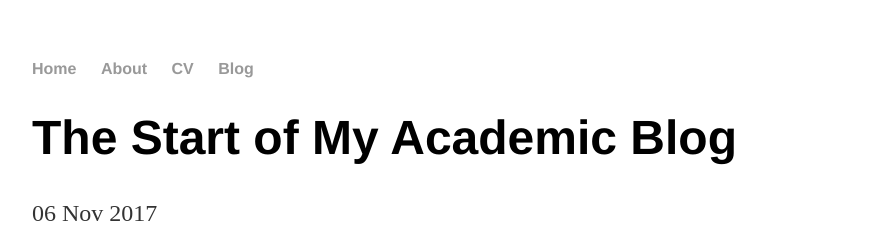
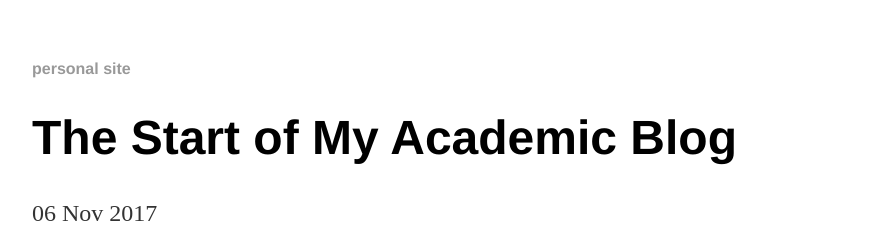
Before and after one commit to skreynolds/skreynolds.github.io, a Jekyll site: the page built from _posts/2017-11-06-shane-reynolds-site-launched.md, in a window 1280 px wide. Shown: the top 252 px of the page, without its empty margins (160-1030 px from the left). Built offline with Jekyll 4.4.1, drawn with Linux system fonts in a browser that asks for light colours.

Commit message:
Update the default.html

```diff
--- a/_layouts/default.html
+++ b/_layouts/default.html
@@ -8,10 +8,7 @@
 		<body>
 			<nav>
 	    		<ul>
-	        		<li><a href="/">Home</a></li>
-		        	<li><a href="/about">About</a></li>
-	        		<li><a href="/cv">CV</a></li>
-	        		<li><a href="/blog">Blog</a></li>
+	        		<li><a href="http://skreynolds.com/">personal site</a></li>
 	    		</ul>
 			</nav>
 			<div class="container">
```
